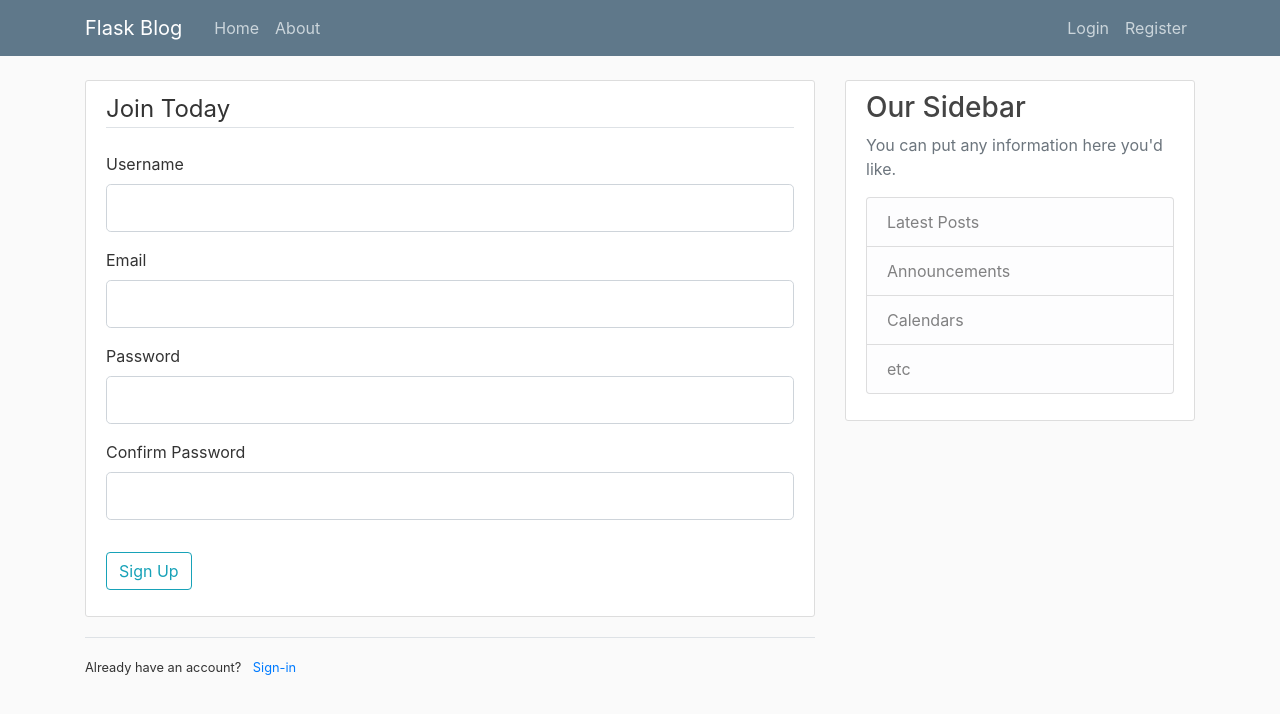
After one commit to lairmartes/Flask_Blog, a Flask app: page /register in a window 1280 px wide. The commit adds this page. Shown: the top 714 px of the page. Run offline with Flask 2, Linux system fonts and the light colour scheme; some libraries are stand-ins or nearby versions.

Commit message:
Including register and login pages + random_generator for py 2.7 (bonus)

```diff
--- a/flaskblog.py
+++ b/flaskblog.py
@@ -1,5 +1,9 @@
-from flask import Flask, render_template, url_for
+from flask import Flask, render_template, url_for, flash, redirect
+from forms import RegistrationForm, LoginForm
+
 app = Flask(__name__)
+
+app.config['SECRET_KEY'] = 'q2ep$25Swyct(H@kF9P2hrdKoXBT(Iy1MAZHFWWAM(M)9VNXiO6GY5$i443CM!SI'
 
 posts = [
 	{
@@ -26,6 +30,28 @@ def home():
 def about():
 	return render_template('about.html', title='About')
 
+@app.route("/register", methods=['GET', 'POST'])
+def register():
+	form = RegistrationForm()
+	if form.validate_on_submit():
+		successMessage = 'Account created for %s!' %(form.username.data)
+		flash(successMessage, 'success')
+		return redirect(url_for('home'))
+
+	return render_template('register.html', title='Register', form=form)
+
+
+@app.route("/login", methods=['GET', 'POST'])
+def login():
+	form = LoginForm()
+	if form.validate_on_submit():
+		if form.email.data == 'admin@blog.com' and form.password.data == 'password':
+			flash('You have been logged in!', 'success')
+			return redirect(url_for('home'))
+		else:
+			flash('Login unsuccessful. Please check username and password.', 'danger')
+
+	return render_template('login.html', title='Login', form=form)
 
 
 if __name__ == '__main__':
--- /dev/null
+++ b/forms.py
@@ -0,0 +1,31 @@
+from flask_wtf import FlaskForm
+from wtforms import StringField, PasswordField, SubmitField, BooleanField
+from wtforms.validators import DataRequired, Length, Email, EqualTo
+
+class RegistrationForm(FlaskForm):
+	username = StringField('Username',
+		validators=[DataRequired(), Length(min=2, max=20)])
+
+	email = StringField('Email',
+		validators=[DataRequired(), Email()])
+
+	password = PasswordField('Password',
+		validators=[DataRequired()])
+
+	confirm_password = PasswordField('Confirm Password',
+		validators=[DataRequired(), EqualTo('password')])
+
+	submit = SubmitField('Sign Up')
+
+
+class LoginForm(FlaskForm):
+
+	email = StringField('Email',
+		validators=[DataRequired(), Email()])
+
+	password = PasswordField('Password',
+		validators=[DataRequired()])
+
+	remember = BooleanField('Remember Me')
+
+	submit = SubmitField('Login')
--- a/templates/layout.html
+++ b/templates/layout.html
@@ -27,13 +27,13 @@
       </button>
       <div class="collapse navbar-collapse" id="navbarToggle">
         <div class="navbar-nav mr-auto">
-          <a class="nav-item nav-link" href="/">Home</a>
-          <a class="nav-item nav-link" href="/about">About</a>
+          <a class="nav-item nav-link" href="{{ url_for('home') }}">Home</a>
+          <a class="nav-item nav-link" href="{{ url_for('about') }}">About</a>
         </div>
         <!-- Navbar Right Side -->
         <div class="navbar-nav">
-          <a class="nav-item nav-link" href="/login">Login</a>
-          <a class="nav-item nav-link" href="/register">Register</a>
+          <a class="nav-item nav-link" href="{{ url_for('login') }}">Login</a>
+          <a class="nav-item nav-link" href="{{ url_for('register') }}">Register</a>
         </div>
       </div>
     </div>
@@ -43,7 +43,16 @@
 <main role="main" class="container">
   <div class="row">
     <div class="col-md-8">
-      {% block content %}{% endblock %}
+    	{% with messages = get_flashed_messages(with_categories=true) %}
+    		{% if messages %}
+    			{% for category, message in messages %}
+    				<div class="alert alert-{{ category }}">
+    					{{ message }}
+    				</div>
+    			{% endfor %}
+    		{% endif %}
+    	{% endwith %}
+     	{% block content %}{% endblock %}
     </div>
     <div class="col-md-4">
       <div class="content-section">
--- /dev/null
+++ b/templates/register.html
@@ -0,0 +1,76 @@
+{% extends "layout.html" %}
+{% block content %}
+	<div class="content-section">
+		<form method="POST" action="">
+			{{ form.hidden_tag() }}
+			<fieldset class="form-group">
+				<legend class="border-bottom mb-4">Join Today</legend>
+				<div class="form-group">
+					{{ form.username.label(class="form-control-label") }}
+
+					{% if form.username.errors %}
+						{{ form.username(class="form-control form-control-lg is-invalid") }}
+						<div class="invalid-feedback">
+							{% for error in form.username.errors %}
+								<span>{{ error }}</span>
+							{% endfor %}
+						</div>
+					{% else %}
+						{{ form.username(class="form-control form-control-lg") }}
+					{% endif %}
+				</div>
+
+				<div class="form-group">
+					{{ form.email.label(class="form-control-label") }}
+
+					{% if form.email.errors %}
+						{{ form.email(class="form-control form-control-lg is-invalid") }}
+						<div class="invalid-feedback">
+							{% for error in form.email.errors %}
+								<span>{{ error }}</span>
+							{% endfor %}
+						</div>
+					{% else %}
+						{{ form.email(class="form-control form-control-lg") }}
+					{% endif %}
+				</div>
+				<div class="form-group">
+					{{ form.password.label(class="form-control-label") }}
+
+					{% if form.password.errors %}
+						{{ form.password(class="form-control form-control-lg is-invalid") }}
+						<div class="invalid-feedback">
+							{% for error in form.password.errors %}
+								<span>{{ error }}</span>
+							{% endfor %}
+						</div>
+					{% else %}
+						{{ form.password(class="form-control form-control-lg") }}
+					{% endif %}
+				</div>
+				<div class="form-group">
+					{{ form.confirm_password.label(class="form-control-label") }}
+
+					{% if form.confirm_password.errors %}
+						{{ form.confirm_password(class="form-control form-control-lg is-invalid") }}
+						<div class="invalid-feedback">
+							{% for error in form.confirm_password.errors %}
+								<span>{{ error }}</span>
+							{% endfor %}
+						</div>
+					{% else %}
+						{{ form.confirm_password(class="form-control form-control-lg") }}
+					{% endif %}
+				</div>
+			</fieldset>
+			<div class="form-group">
+				{{ form.submit(class="btn btn-outline-info") }}
+			</div>
+		</form>
+	</div>
+	<div class="border-top pt-3">
+		<small calss="text-muted">
+			Already have an account? <a class="ml-2" href="{{ url_for('login') }}">Sign-in</a>
+		</small>
+	</div>
+{% endblock content %}
```
Also changed, not shown: templates/login.html (added, +54 -0 lines), util/random_generator.py (added, +9 -0 lines).
